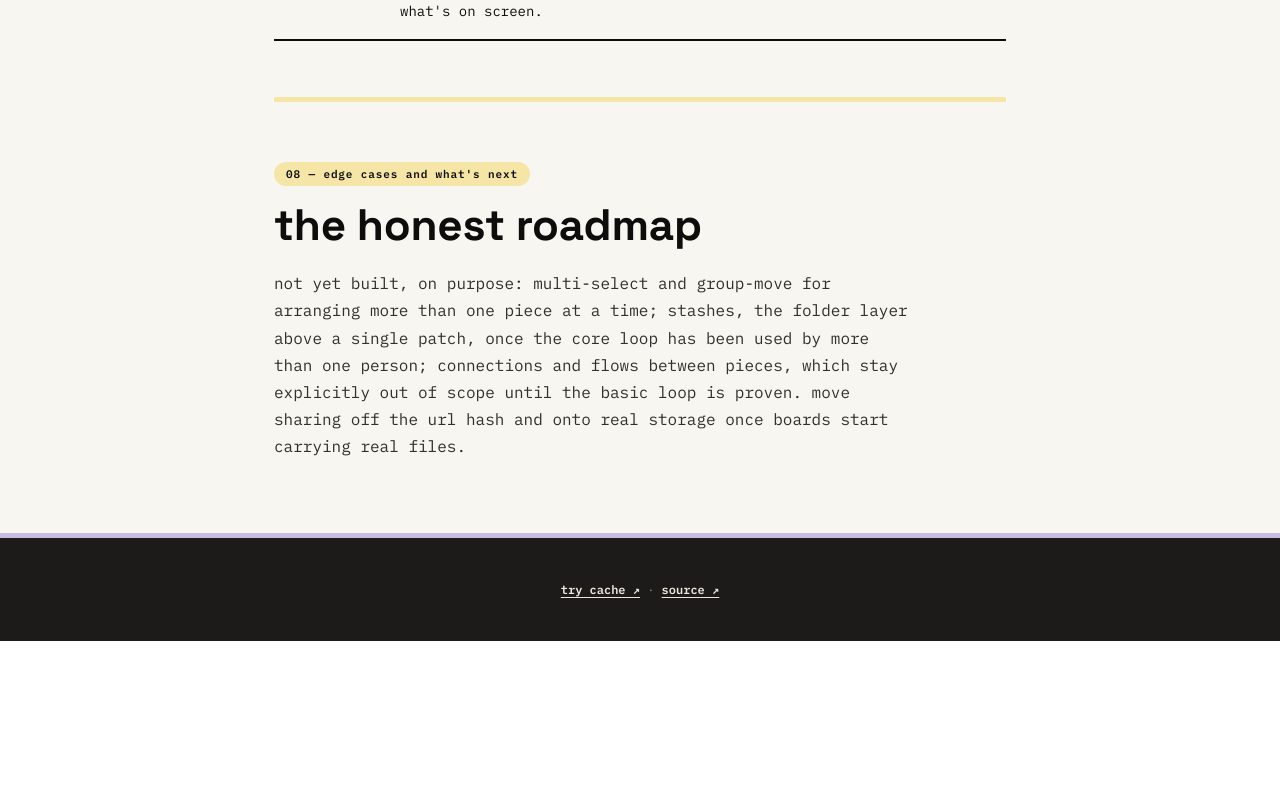
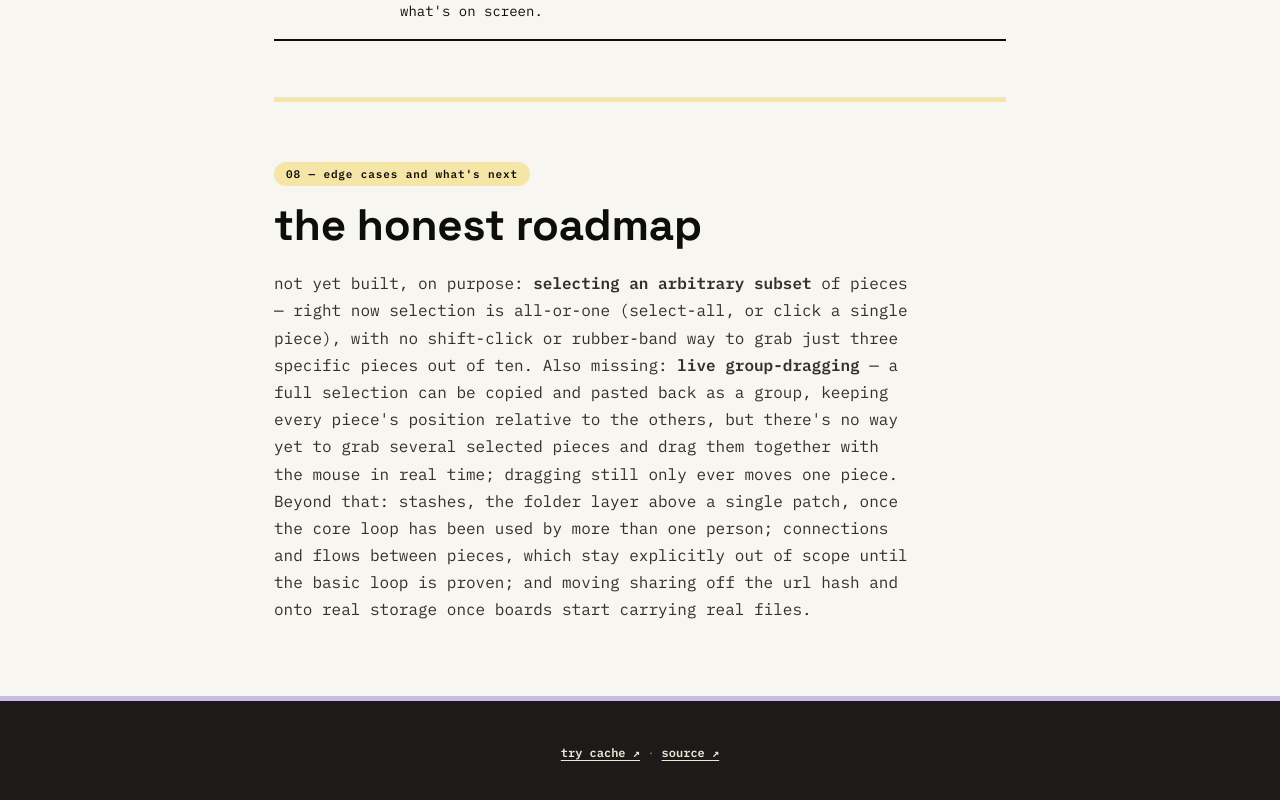
Before and after one commit to yafira/cache, a Next.js app: page /case-study in a window 1280 px wide. Shown: the part 10519-11319 px from the top of the page. Before the commit the page ends 11160 px from the top, so only its background shows below. Built offline with nearby package versions, Linux system fonts and the light colour scheme.

Commit message:
docs: clarified the multi-select roadmap line

```diff
--- a/app/case-study/CaseStudyClient.jsx
+++ b/app/case-study/CaseStudyClient.jsx
@@ -909,13 +909,20 @@ export default function CaseStudyClient() {
           </div>
           <h2 className={styles.sectionTitle}>the honest roadmap</h2>
           <p className={styles.prose}>
-            not yet built, on purpose: multi-select and group-move for arranging
-            more than one piece at a time; stashes, the folder layer above a
-            single patch, once the core loop has been used by more than one
-            person; connections and flows between pieces, which stay explicitly
-            out of scope until the basic loop is proven. move sharing off the
-            url hash and onto real storage once boards start carrying real
-            files.
+            not yet built, on purpose: <b>selecting an arbitrary subset</b> of
+            pieces — right now selection is all-or-one (select-all, or click a
+            single piece), with no shift-click or rubber-band way to grab just
+            three specific pieces out of ten. Also missing:{" "}
+            <b>live group-dragging</b> — a full selection can be copied and
+            pasted back as a group, keeping every piece's position relative to
+            the others, but there's no way yet to grab several selected pieces
+            and drag them together with the mouse in real time; dragging still
+            only ever moves one piece. Beyond that: stashes, the folder layer
+            above a single patch, once the core loop has been used by more than
+            one person; connections and flows between pieces, which stay
+            explicitly out of scope until the basic loop is proven; and moving
+            sharing off the url hash and onto real storage once boards start
+            carrying real files.
           </p>
         </motion.section>
       </div>
```
